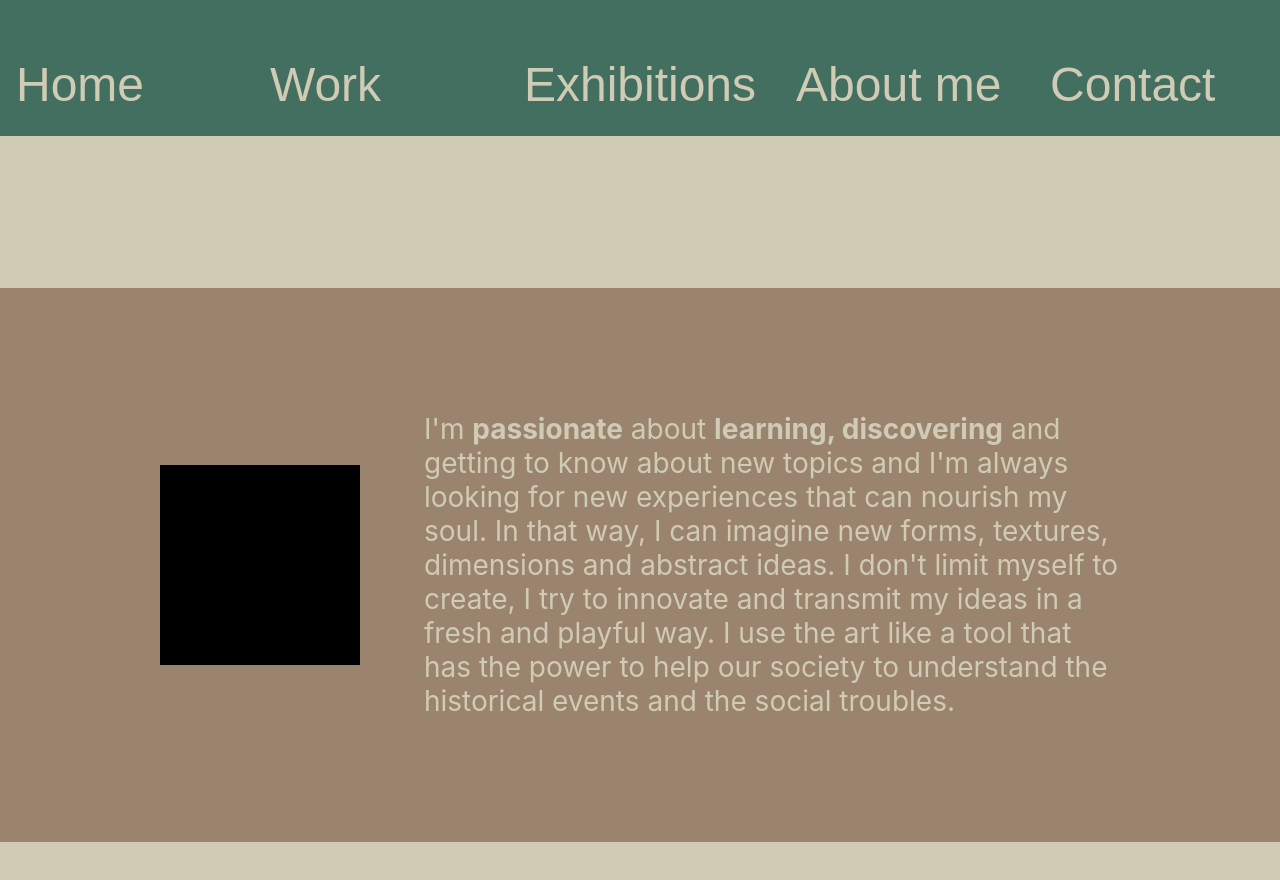
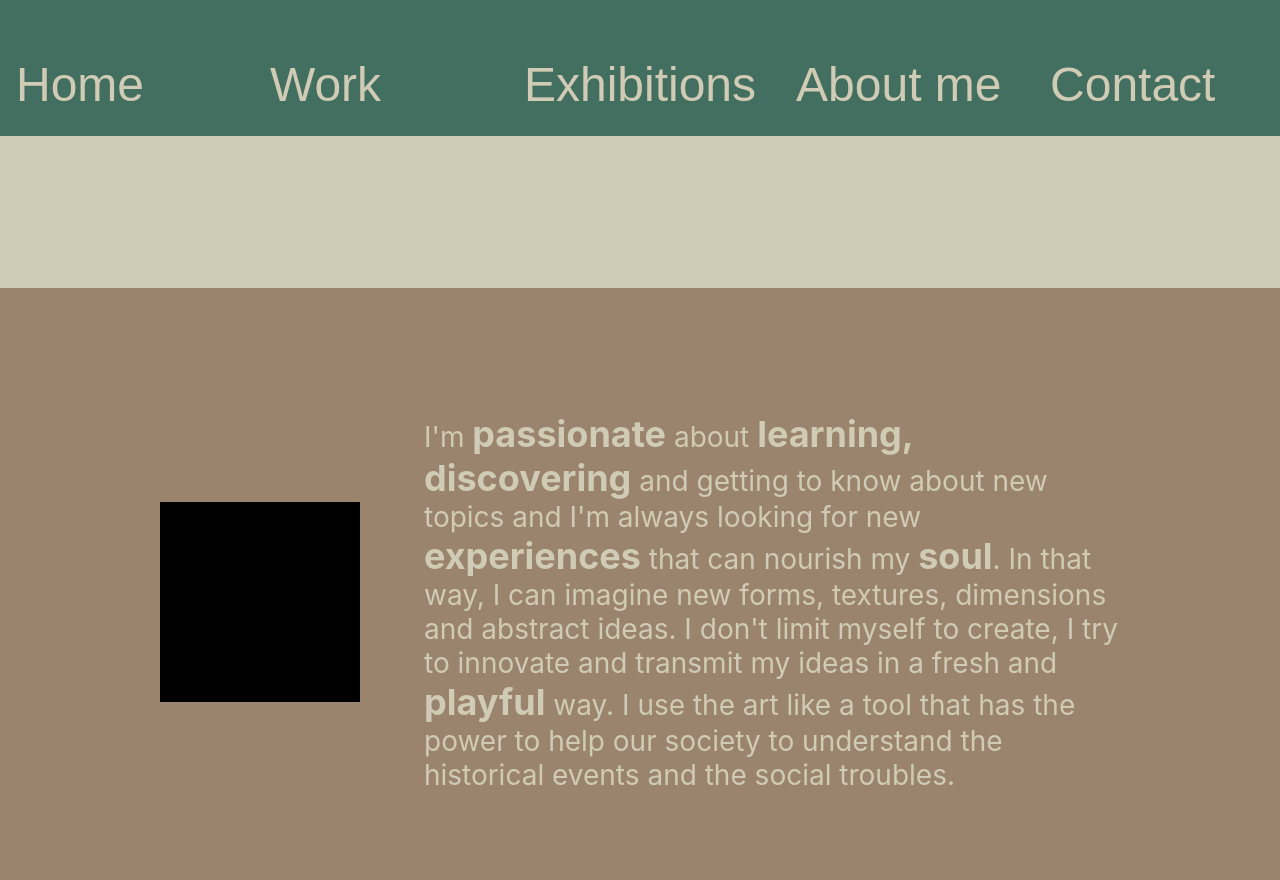
Before and after one commit to OLopezE/art-portfolio, a React (Create React App) app: page /about-me in a window 1280 px wide. Shown: the top 880 px of the page. Before the commit the page ends 842 px from the top, so only its background shows below. Built offline with nearby package versions, Linux system fonts and the light colour scheme.

Commit message:
some highlights

```diff
--- a/src/components/navbar/Navbar.style.jsx
+++ b/src/components/navbar/Navbar.style.jsx
@@ -3,6 +3,10 @@ import styled from 'styled-components';
 const NavContainer = styled.div`
     width: 100%;
     height: 8rem;
+
+    @media (max-width: 768px) {
+    display: none;
+  }
 `;
 
 const NavOptions = styled.div`
--- a/src/views/about/AboutMe.jsx
+++ b/src/views/about/AboutMe.jsx
@@ -8,7 +8,7 @@ const AboutMe = () => {
       <MyImage >x</MyImage>
       <TextWrapper>
         <DescriptiveText>
-          I'm <strong>passionate</strong> about <strong>learning, discovering</strong> and getting to know about new topics and I'm always looking for new experiences that can nourish my soul. In that way, I can imagine new forms, textures, dimensions and abstract ideas. I don't limit myself to create, I try to innovate and transmit my ideas in a fresh and playful way.
+          I'm <strong>passionate</strong> about <strong>learning, discovering</strong> and getting to know about new topics and I'm always looking for new <strong>experiences</strong> that can nourish my <strong>soul</strong>. In that way, I can imagine new forms, textures, dimensions and abstract ideas. I don't limit myself to create, I try to innovate and transmit my ideas in a fresh and <strong>playful</strong> way.
           I use the art like a tool that has the power to help our society to understand the historical events and the social troubles.
         </DescriptiveText>
       </TextWrapper>
--- a/src/views/about/AboutMe.style.jsx
+++ b/src/views/about/AboutMe.style.jsx
@@ -7,6 +7,10 @@ const AboutMeWrapper = styled.section`
   padding:6rem 10rem;
   gap: 4rem;
   align-items: center;
+
+  @media (max-width: 768px) {
+    flex-direction: column;
+  }
 `;
 
 const MyImage = styled.div`
@@ -20,6 +24,10 @@ const MyImage = styled.div`
 const DescriptiveText = styled.p`
   color: #d0cbb5;
   font-size: 1.75rem;
+
+  > strong {
+    font-size: 2.25rem;
+  }
 `;
 
 const TextWrapper = styled.div`
--- a/src/views/home/Home.jsx
+++ b/src/views/home/Home.jsx
@@ -1,9 +1,13 @@
 import React from 'react'
+
+import { BigAssTitle } from './Home.style';
 
 const Home = () => {
   return (
     <section>
-      <div></div>
+      <div>
+        <BigAssTitle>Cecilia Collazo</BigAssTitle>
+      </div>
     </section>
   );
 };
--- a/src/views/home/Home.style.jsx
+++ b/src/views/home/Home.style.jsx
@@ -0,0 +1,10 @@
+import styled from 'styled-components';
+
+const BigAssTitle = styled.h1`
+  font-size: 7rem;
+  color: #436f60;
+`;
+
+export {
+  BigAssTitle
+}
```
